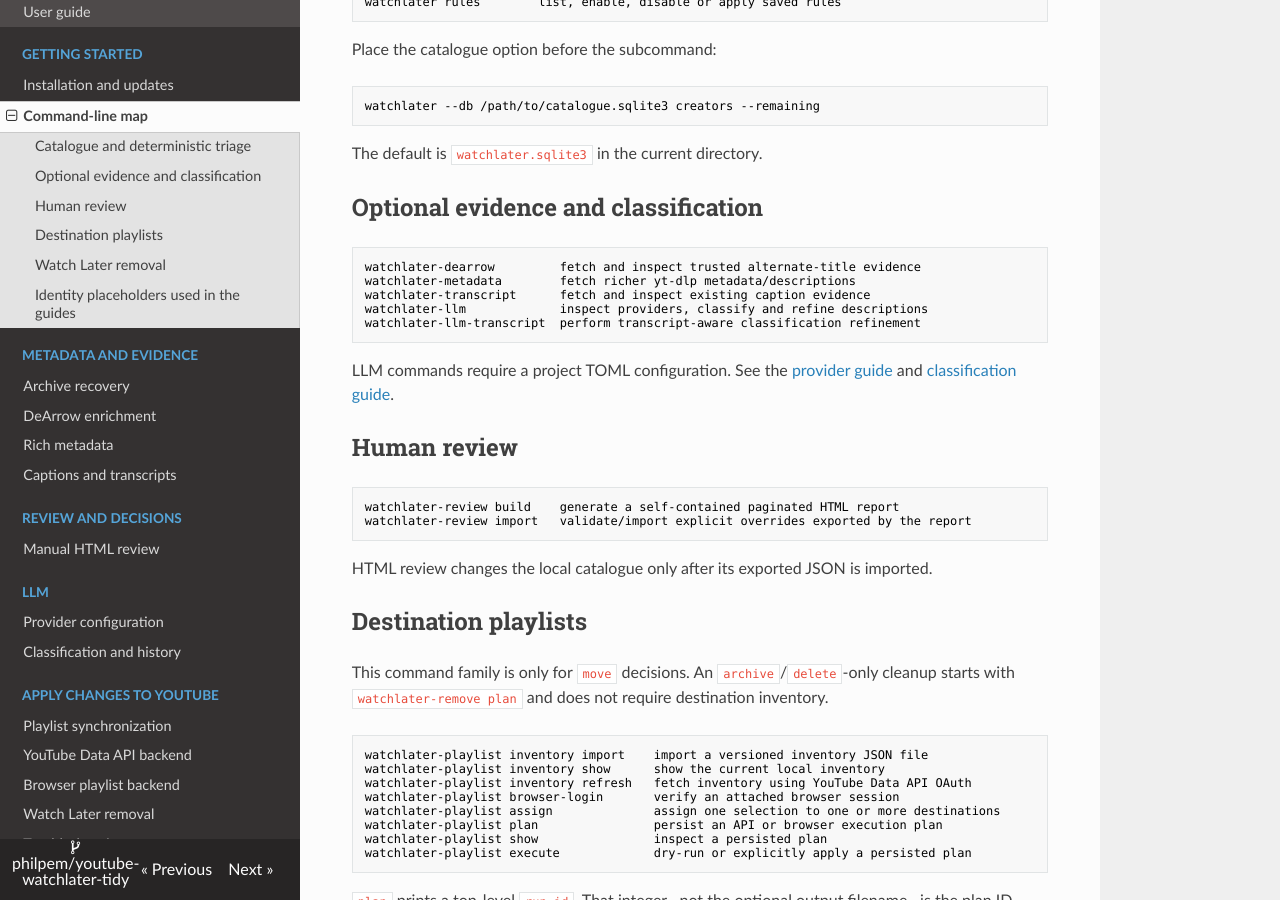
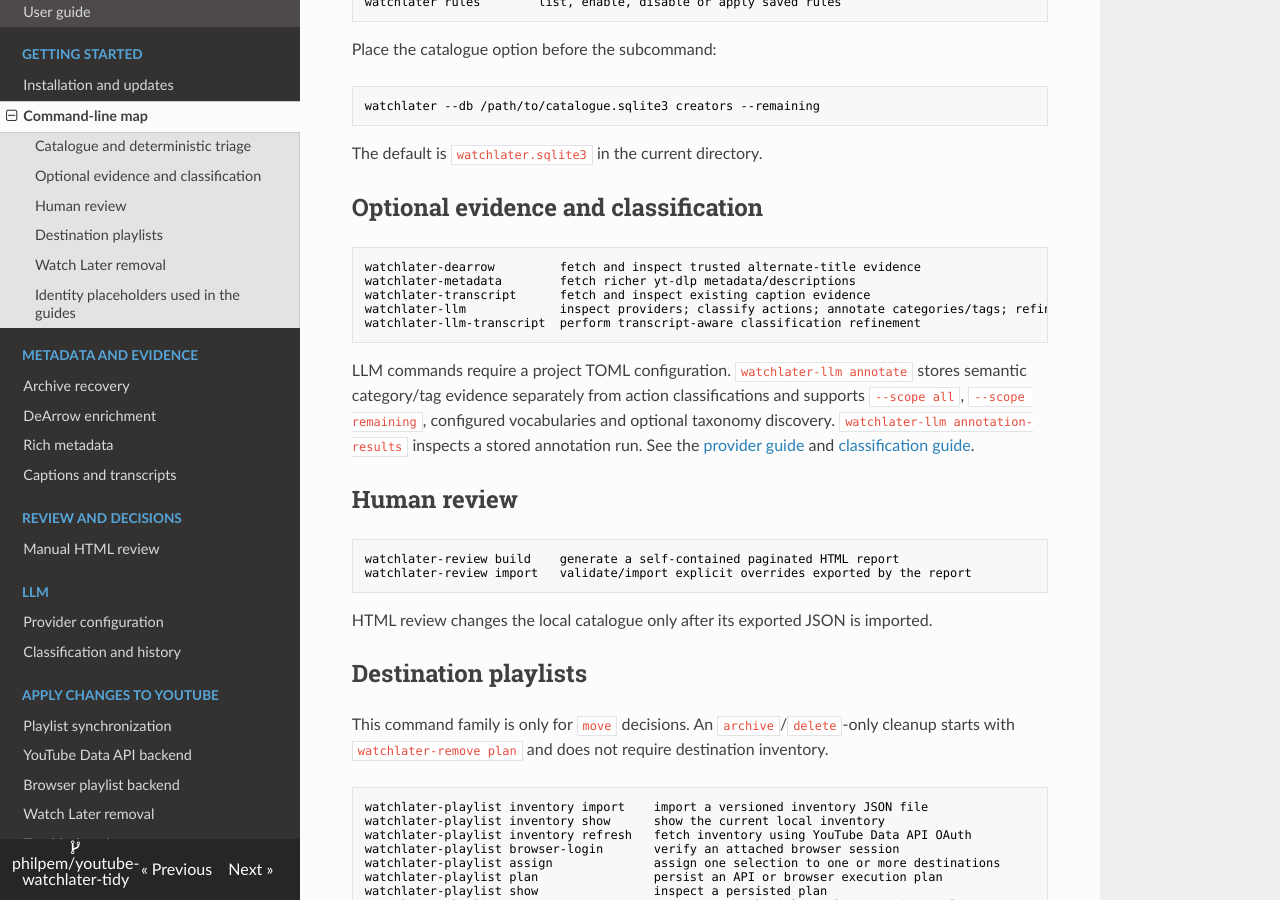
Before and after one commit to philpem/youtube-watchlater-tidy, an MkDocs documentation site: the page built from docs/cli-reference.md, in a window 1280 px wide and 900 px high, scrolled down 642 px. Built offline with MkDocs 1.6.1, drawn with Linux system fonts in a browser that asks for light colours; nearby versions of some CDN libraries.

Commit message:
Document semantic annotation commands

````diff
--- a/docs/cli-reference.md
+++ b/docs/cli-reference.md
@@ -44,11 +44,14 @@
 watchlater-dearrow         fetch and inspect trusted alternate-title evidence
 watchlater-metadata        fetch richer yt-dlp metadata/descriptions
 watchlater-transcript      fetch and inspect existing caption evidence
-watchlater-llm             inspect providers, classify and refine descriptions
+watchlater-llm             inspect providers; classify actions; annotate categories/tags; refine descriptions
 watchlater-llm-transcript  perform transcript-aware classification refinement
 ```
 
-LLM commands require a project TOML configuration. See the
+LLM commands require a project TOML configuration. `watchlater-llm annotate` stores
+semantic category/tag evidence separately from action classifications and supports
+`--scope all`, `--scope remaining`, configured vocabularies and optional taxonomy
+discovery. `watchlater-llm annotation-results` inspects a stored annotation run. See the
 [provider guide](llm.md) and [classification guide](llm-classification.md).
 
 ## Human review
````
